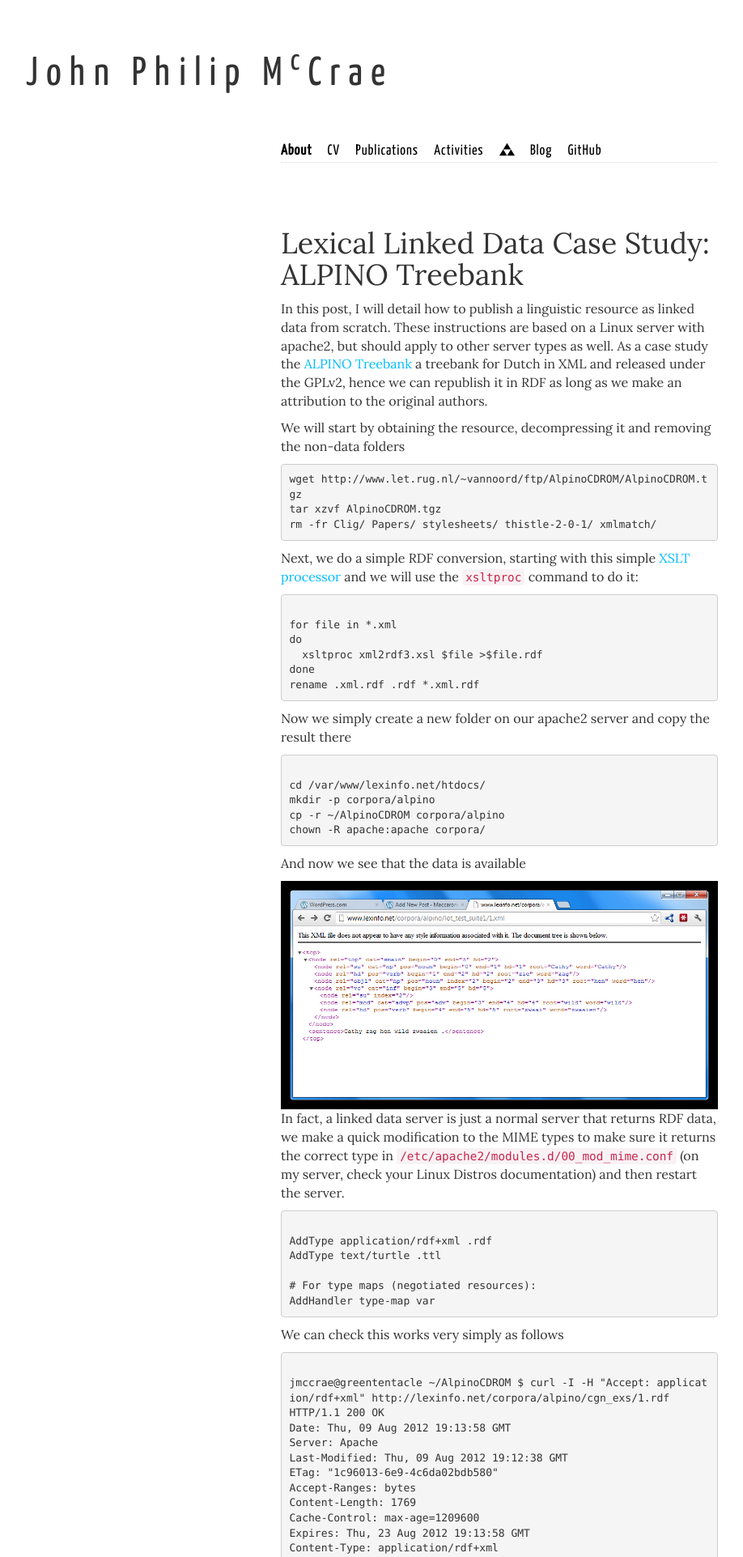
After one commit to jmccrae/jmccrae.github.io, a PHP site: page /sparql/blog/alpino in a window 1280 px wide. The commit adds this page. Shown: the top 1923 px of the page at 81% size, without its empty margins (23-941 px from the left). Run offline with PHP 8.4, Linux system fonts and the light colour scheme.

Commit message:
Add alpino

```diff
--- /dev/null
+++ b/blog/alpino.php
@@ -0,0 +1,144 @@
+<?php include '../header.html'; ?>
+<div class="row col-lg-6 col-lg-offset-3">
+
+<h1>Lexical Linked Data Case Study: ALPINO Treebank</h1>
+
+<p>In this post, I will detail how to publish a linguistic resource as linked data from scratch. These instructions are based on a Linux server with apache2, but should apply to other server types as well. As a case study the <a href="http://www.let.rug.nl/vannoord/trees/">ALPINO Treebank</a> a treebank for Dutch in XML and released under the GPLv2, hence we can republish it in RDF as long as we make an attribution to the original authors.</p>
+
+<p>We will start by obtaining the resource, decompressing it and removing the non-data folders</p>
+
+<pre><code>wget http://www.let.rug.nl/~vannoord/ftp/AlpinoCDROM/AlpinoCDROM.tgz
+tar xzvf AlpinoCDROM.tgz
+rm -fr Clig/ Papers/ stylesheets/ thistle-2-0-1/ xmlmatch/
+</code></pre>
+
+<p>Next, we do a simple RDF conversion, starting with this simple <a href="http://www.gac-grid.de/project-products/Software/XML2RDF.html">XSLT processor</a> and we will use the <code>xsltproc</code> command to do it:</p>
+
+<pre><code>
+for file in *.xml
+do
+  xsltproc xml2rdf3.xsl $file >$file.rdf
+done
+rename .xml.rdf .rdf *.xml.rdf
+</code></pre>
+
+<p>Now we simply create a new folder on our apache2 server and copy the result there</p>
+
+<pre><code>
+cd /var/www/lexinfo.net/htdocs/
+mkdir -p corpora/alpino
+cp -r ~/AlpinoCDROM corpora/alpino
+chown -R apache:apache corpora/
+</code></pre>
+
+<p>And now we see that the data is available</p>
+
+<img src="alpino1.png" width="100%"/>
+
+<p>In fact, a linked data server is just a normal server that returns RDF data, we make a quick modification to the MIME types to make sure it returns the correct type in
+<code>/etc/apache2/modules.d/00_mod_mime.conf</code> (on my server, check your Linux Distros documentation) and then restart the server.</p>
+
+<pre><code>
+AddType application/rdf+xml .rdf
+AddType text/turtle .ttl
+
+# For type maps (negotiated resources):
+AddHandler type-map var
+</code></pre>
+
+<p>We can check this works very simply as follows</p>
+
+<pre><code>
+jmccrae@greententacle ~/AlpinoCDROM $ curl -I -H "Accept: application/rdf+xml" http://lexinfo.net/corpora/alpino/cgn_exs/1.rdf
+HTTP/1.1 200 OK
+Date: Thu, 09 Aug 2012 19:13:58 GMT
+Server: Apache
+Last-Modified: Thu, 09 Aug 2012 19:12:38 GMT
+ETag: "1c96013-6e9-4c6da02bdb580"
+Accept-Ranges: bytes
+Content-Length: 1769
+Cache-Control: max-age=1209600
+Expires: Thu, 23 Aug 2012 19:13:58 GMT
+Content-Type: application/rdf+xml
+</code></pre>
+
+<p>So far, so good... the next step is to enable content negotiation, for Alpino we have an issue that the raw XML files are renamed without extension, therefore we move all these files to the extension .txt. Then in each file we create a document call .htaccess and add the following line to it.</p>
+
+<pre><code>
+Options +MultiViews
+</code></pre>
+
+<p>Now we test it and</p>
+
+<pre><code>
+jmccrae@greententacle ~ $ curl -I -H "Accept: application/rdf+xml" http://lexinfo.net/corpora/alpino/cgn_exs/1
+HTTP/1.1 200 OK
+Date: Thu, 09 Aug 2012 19:38:08 GMT
+Server: Apache
+Content-Location: 1.rdf
+Vary: negotiate,accept
+TCN: choice
+Last-Modified: Thu, 09 Aug 2012 19:12:38 GMT
+ETag: "1c96013-6e9-4c6da02bdb580;4c6da48d60b80"
+Accept-Ranges: bytes
+Content-Length: 1769
+Cache-Control: max-age=1209600
+Expires: Thu, 23 Aug 2012 19:38:08 GMT
+Content-Type: application/rdf+xml
+</code></pre>
+
+<p>It works... Now to link it to something. Inspecting the data, there are three clear groups of categories in the corpus, &ldquo;cat&rdquo; for categories/phrase types, &ldquo;rel&rdquo; for dependency relations and &ldquo;pos&rdquo; for part-of-speech tags. Many of these can be aligned to a data category registry or linguistic ontology. I choose to provide alignments to <a href="http://www.isocat.org/">ISOcat</a> and to <a href="http://www.lexinfo.net/">LexInfo</a>. This was performed by creating an OWL ontology to describe the categories used in the resource, for example the following describes &ldquo;adverbs&rdquo; in ALPINO</p>
+
+<pre><code>
+<owl:NamedIndividual rdf:about="http://lexinfo.net/corpora/alpino/categories#adv">
+   <rdf:type rdf:resource="http://lexinfo.net/corpora/alpino/categories#PartOfSpeech"/>
+   <rdfs:label xml:lang="en">Adverb</rdfs:label>
+   <dcr:datcat rdf:resource="http://www.isocat.org/datcat/DC-1232"/>
+   <owl:sameAs rdf:resource="&lexinfo;adverb"/>
+</owl:NamedIndividual>
+</code></pre>
+
+<p>Finally we modify the XSLT to use these new categories, in particular we modify the script at line 105 (green is new code), so that it generates a triple with a URI object as follows</p>
+
+<code><pre>
+<xsl:choose>
+  <xsl:when test="name()='rel'">
+    <cat:rel>
+      <xsl:attribute name="rdf:resource">
+        <xsl:value-of select="concat('http://lexinfo.net/corpora/alpino/categories#',.)"/>
+      </xsl:attribute>
+    </cat:rel>
+  </xsl:when>
+  <xsl:when test="name()='cat'">
+    <cat:cat>
+      <xsl:attribute name="rdf:resource">
+        <xsl:value-of select="concat('http://lexinfo.net/corpora/alpino/categories#',.)"/>
+      </xsl:attribute>
+    </cat:cat>
+  </xsl:when>
+  <xsl:when test="name()='pos'">
+    <cat:pos>
+      <xsl:attribute name="rdf:resource">
+        <xsl:value-of select="concat('http://lexinfo.net/corpora/alpino/categories#',.)"/>
+      </xsl:attribute>
+    </cat:pos>
+  </xsl:when>
+  <xsl:otherwise>
+     <xsl:element name="{name()}" namespace="{$ns}">
+       <xsl:value-of select="."/>
+     </xsl:element>
+   </xsl:otherwise>
+ </xsl:choose>
+</pre></code>
+
+<p>We apply this and publish this and our ontology and have the first version of our linked data corpora.</p>
+
+<p>Finally, I make the resource browsable by creating a zipped dump of all the data and a new index page</p>
+
+<p>In <a href="alpino2">Part 2</a>, we set-up a SPARQL endpoint and register the resource with CKAN</p>
+
+<p>Ontology File: <a href="http://lexinfo.net/corpora/alpino/categories.rdf">http://lexinfo.net/corpora/alpino/categories.rdf</a></p>
+
+<p>XSLT File: <a href="http://lexinfo.net/corpora/alpino/alpino_xml2rdf3.xsl">http://lexinfo.net/corpora/alpino/alpino_xml2rdf3.xsl</a></p>
+</div>
+<?php include '../footer.html'; ?>
--- a/blog/alpino2.php
+++ b/blog/alpino2.php
@@ -3,7 +3,7 @@
 
     <h1>Lexical Linked Data Case Study: ALPINO Treebank - Part 2</h1>
 
-    <p>Following on from the <a href="alpino">previous post</p>, we will now create a SPARQL endpoint so that we can query the contents of the data. To do this we will use the light-weight engine <a href="http://4store.org/">4store</a>. The first task is to set up the task, on an Ubuntu based machine this is simply achieved with</p>
+    <p>Following on from the <a href="alpino">previous post</a>, we will now create a SPARQL endpoint so that we can query the contents of the data. To do this we will use the light-weight engine <a href="http://4store.org/">4store</a>. The first task is to set up the task, on an Ubuntu based machine this is simply achieved with</p>
 
 <pre><code>sudo apt-get install 4store</code></pre>
 
--- a/blog/tokenization.php
+++ b/blog/tokenization.php
@@ -1,6 +1,5 @@
 <?php include '../header.html'; ?>
-<div class="row">
-<div class="col-lg-8 col-lg-offset-3">
+<div class="row col-lg-6 col-lg-offset-3">
 <h1>A simple regular expression for tokenization of (most) natural language</h1>
 
 <p>I often need to tokenize text and have generally relied on the following fairly simple regular expression to do the trick</p>
@@ -42,5 +41,4 @@
 
 <p>This tokenization is a little different to some of the more widely known ones, such as the <a href="http://www.cis.upenn.edu/~treebank/tokenization.html">Penn Tree Bank method</a> or Lucene's, however it does not change the original text other than white-space and is very easy-to-use, plus it has no special rules for English and should work well on most languages (with some obvious exception such as Chinese, Japanese and Korean).</p>
 </div>
-</div>
 <?php include '../footer.html'; ?>
```
Also changed, not shown: blog/alpino1.png (added).
